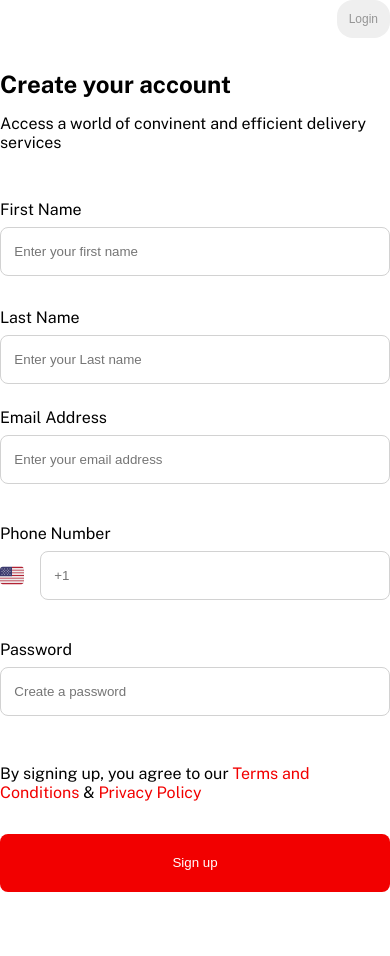
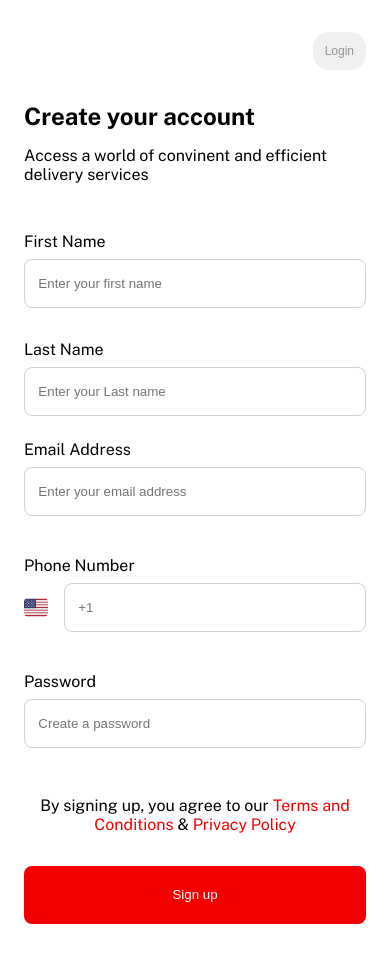
Before and after one commit to Wakaoluuwajuon/SAFF-LOGISTICS, a plain HTML site: page index.html in a window 390 px wide. Before the commit the page ends 892 px from the top, so only its background shows below. Drawn offline with nearby package versions, Linux system fonts and the light colour scheme.

Commit message:
make change

```diff
--- a/index.html
+++ b/index.html
@@ -67,7 +67,7 @@
                     </form>
 
                     <div class="sign-up-wrapper">
-                        <p class="paragraph-medium">By signing up, you agree to our <span class="span-sign-up">Terms and Conditions</span> & <span class="span-sign-up">Privacy Policy</span></p>
+                        <p class="paragraph">By signing up, you agree to our <span class="span-sign-up">Terms and Conditions</span> & <span class="span-sign-up">Privacy Policy</span></p>
 
                         <a class="sign-in-button" href="">
                             <button class="button">Sign up</button>
--- a/style.css
+++ b/style.css
@@ -143,6 +143,10 @@ span{
     margin-top: 5em;
 }
 
+.paragraph{
+    text-align: center;
+}
+
 .sign-in-button{
     width: 100%;
 }
@@ -179,6 +183,8 @@ span{
     .content{
         padding: 4em 4em;
     }
+
+
 
     /* .right-content-wrap{
         width: 100%;
@@ -231,7 +237,7 @@ span{
     }
 
     .content{
-        padding: 0 ;
+        padding: 2em 1.5em;
         align-items: center;
     }
 
@@ -252,6 +258,8 @@ span{
         width: 100%;
         margin-top: 3em;
     }
+
+
 
 
 }
```
Also changed, not shown: 1 other file.
